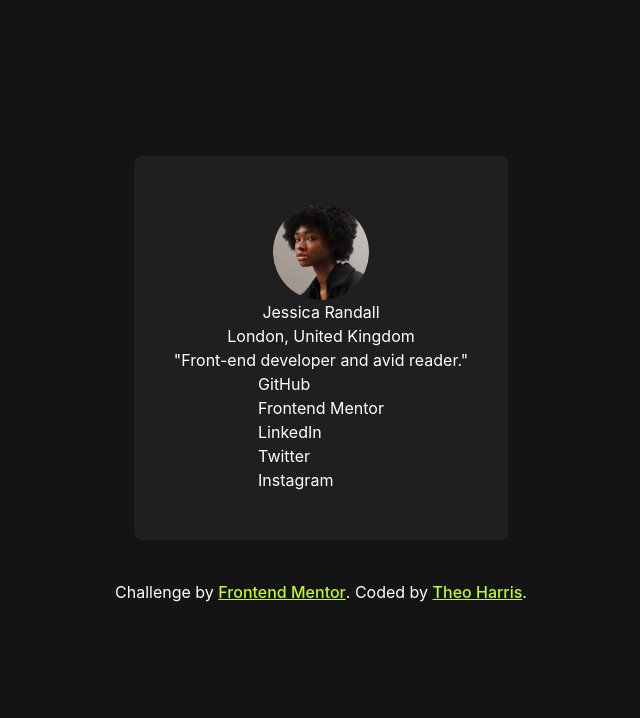
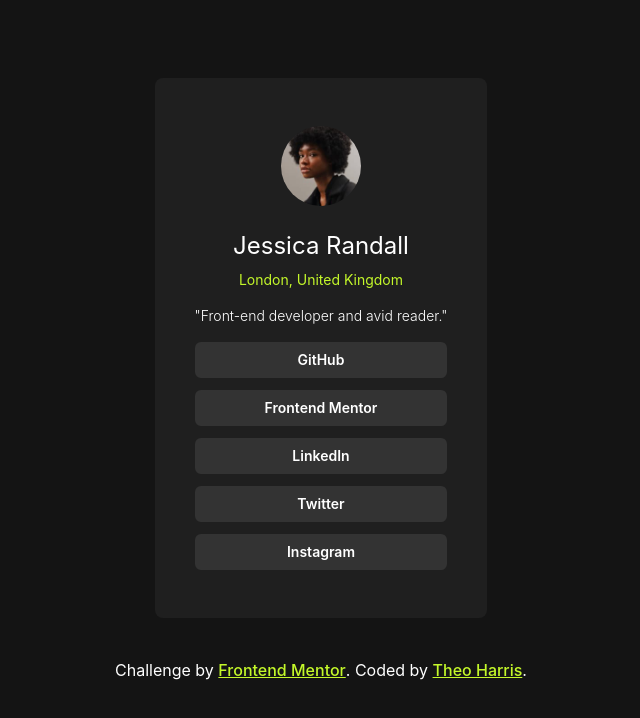
Before and after one commit to Theosaurus-Rex/social-links-profile, a website: page index.html in a window 1280 px wide. Shown: the whole page, without its empty margins (319-959 px from the left). Drawn offline with Linux system fonts and the light colour scheme.

Commit message:
style: Finish styling body text and link directory

```diff
--- a/index.html
+++ b/index.html
@@ -21,25 +21,47 @@
     class="font-inter bg-secondary-charcoal-dark text-white flex flex-col items-center justify-center h-screen"
   >
     <div
-      class="bg-secondary-charcoal-medium w-fit rounded-lg flex flex-col items-center py-12 px-10"
+      class="bg-secondary-charcoal-medium rounded-lg flex flex-col items-center py-12 px-10"
     >
       <img
-        class="rounded-full w-24 h-24"
+        class="rounded-full w-20 h-20"
         src="assets/images/avatar-jessica.jpeg"
         alt="A headshot photograph of Jessica wearing a black shirt against a grey background."
       />
-      <h1>Jessica Randall</h1>
-      <p>London, United Kingdom</p>
-      <p>"Front-end developer and avid reader."</p>
-      <ul>
-        <li><a href="#">GitHub</a></li>
-        <li><a href="#">Frontend Mentor</a></li>
-        <li><a href="#">LinkedIn</a></li>
-        <li><a href="#">Twitter</a></li>
-        <li><a href="#">Instagram</a></li>
+      <h1 class="text-2xl mt-6">Jessica Randall</h1>
+      <p class="text-primary-green text-sm mt-2">London, United Kingdom</p>
+      <p class="text-sm mt-4 font-light">
+        "Front-end developer and avid reader."
+      </p>
+      <ul class="text-center text-sm w-full mt-4 font-semibold space-y-3">
+        <li
+          class="bg-secondary-charcoal-light py-2 rounded-md hover:bg-primary-green hover:text-secondary-charcoal-medium cursor-pointer"
+        >
+          <a href="#">GitHub</a>
+        </li>
+        <li
+          class="bg-secondary-charcoal-light py-2 rounded-md hover:bg-primary-green hover:text-secondary-charcoal-medium cursor-pointer"
+        >
+          <a href="#">Frontend Mentor</a>
+        </li>
+        <li
+          class="bg-secondary-charcoal-light py-2 rounded-md hover:bg-primary-green hover:text-secondary-charcoal-medium cursor-pointer"
+        >
+          <a href="#">LinkedIn</a>
+        </li>
+        <li
+          class="bg-secondary-charcoal-light py-2 rounded-md hover:bg-primary-green hover:text-secondary-charcoal-medium cursor-pointer"
+        >
+          <a href="#">Twitter</a>
+        </li>
+        <li
+          class="bg-secondary-charcoal-light py-2 rounded-md hover:bg-primary-green hover:text-secondary-charcoal-medium cursor-pointer"
+        >
+          <a href="#">Instagram</a>
+        </li>
       </ul>
     </div>
-    <footer class="my-10">
+    <footer class="my-10 text-center px-4">
       <div>
         Challenge by
         <a
```
Also changed, not shown: output.css.
